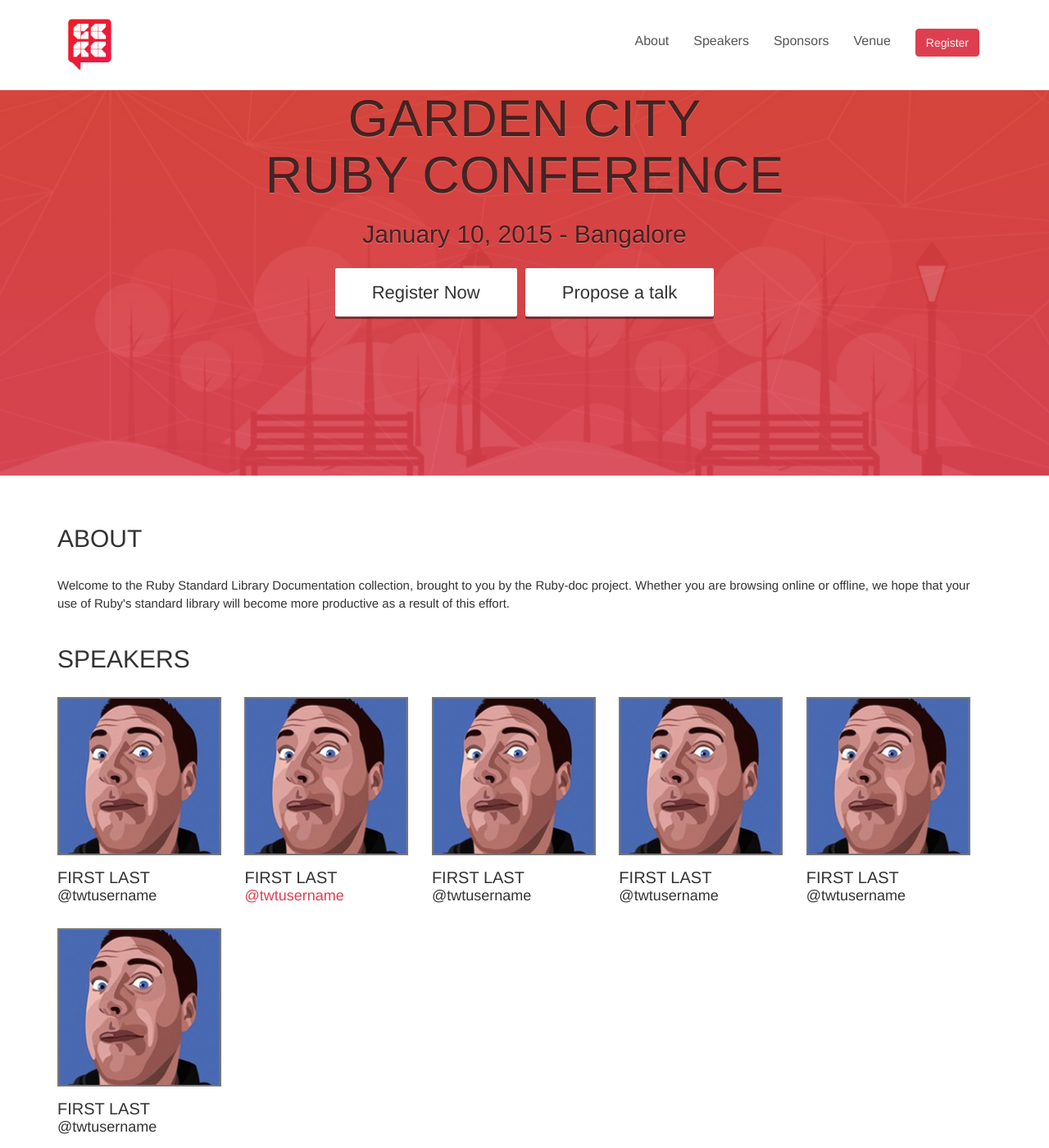
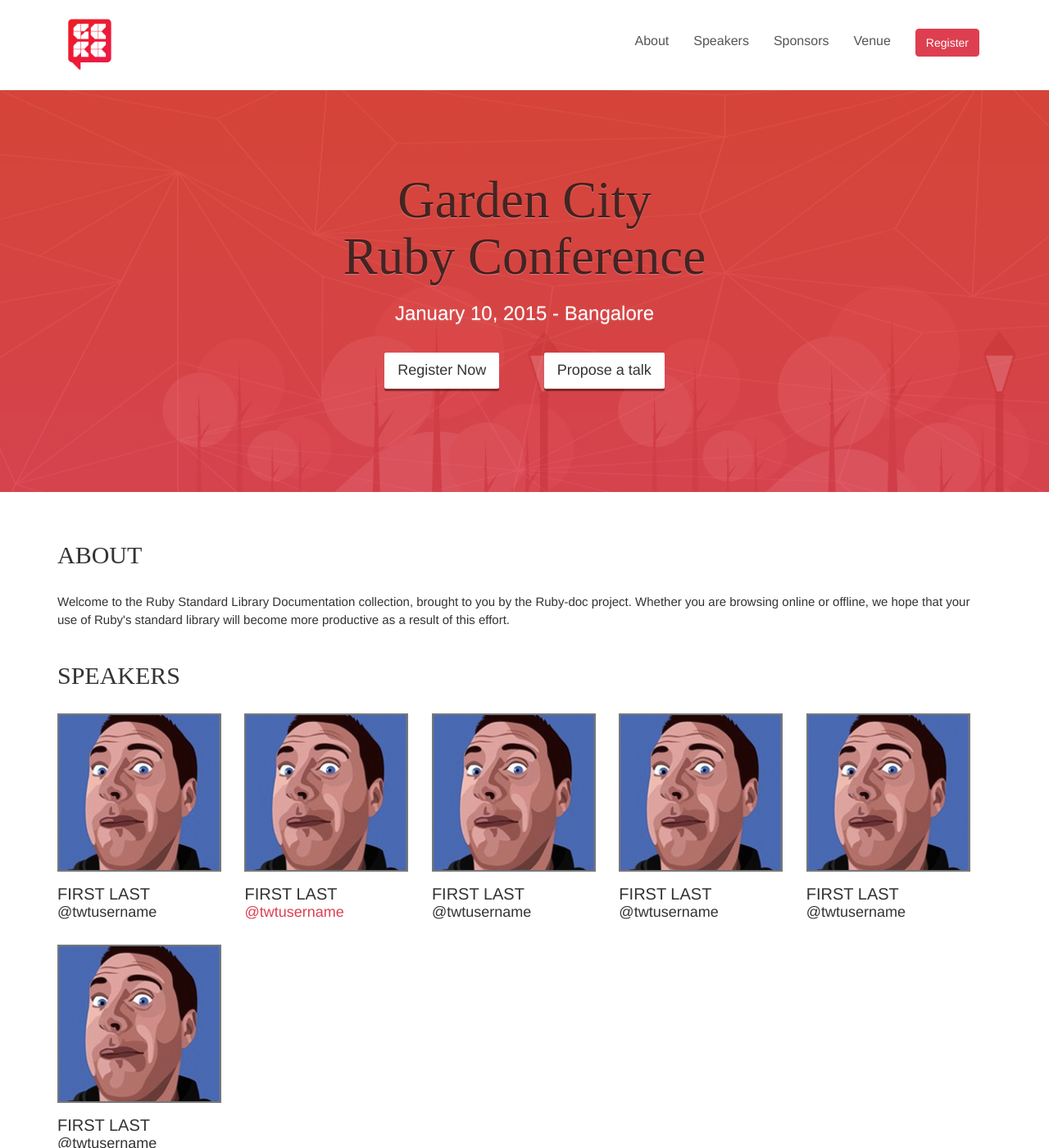
Before and after one commit to GardenCityRuby/GCRC2015, a Jekyll site: the page built from index.html, in a window 1280 px wide and 1400 px high. Shown: the whole window at 82% size. Built offline with Jekyll 4.4.1, drawn with Linux system fonts in a browser that asks for light colours.

Commit message:
Use Abril Fatface for headings
- Extract white buttons styles into a class
- Remove unused styles

```diff
--- a/css/styles.scss
+++ b/css/styles.scss
@@ -21,6 +21,10 @@ body {
   font-family: 'PT Sans', 'Helvetica';
   font-size: 16px;
 }
+
+h1, h2 { font-family: 'Abril Fatface'; }
+
+h1 { font-size: 2.5em; }
 
 .navbar-brand{
   padding: 15px;
@@ -54,34 +58,33 @@ body {
   }
 }
 
-.hero .jumbotron {
-  min-height: 580px;
+.hero {
+  margin-top: 100px;
+
+  .jumbotron {
+    background: url('../images/bg_hero.jpg');
+    min-height:500px;
     text-align: center;
     background-color: $brand-primary;
-  background: url('../images/bg_hero.jpg');
-  background-position: center;
     padding-top: 90px;
     padding-bottom: 90px;
+  }
 
-  h1,h2 {
+  h1, h2 {
     color: rgba(0, 0, 0, 0.7);
     text-shadow: 0 1px 1px rgba(255, 255, 255, 0.3);
   }
-  h1 {
-    text-transform: uppercase;
+
+  .date {
+    color: #fff;
+    text-shadow: 0 1px 1px rgba(255, 255, 255, 0.3);
+  }
 }
 
-  p {
-    margin-top: 20px;
-  }
-  .btn {
-    padding: 15px 45px;
-    font-size: 22px;
-    font-weight: 500;
+.btn-hero {
   box-shadow: 0 3px 0 rgba(0, 0, 0, 0.4);
   border: none;
-    margin: 5px;
-  }
+  margin: 25px;
 }
 
 
--- a/index.html
+++ b/index.html
@@ -38,8 +38,15 @@ layout: default
   <div class="jumbotron">
     <div class="container">
       <h1>Garden City<br>Ruby Conference</h1>
-      <h2>January 10, 2015 - Bangalore</h2>
-      <p><a class="btn btn-default btn-lg" href="#" role="button">Register Now</a><a class="btn btn-default btn-lg" href="#" role="button">Propose a talk</a></p>
+      <h3 class="date">
+        January 10, 2015 - Bangalore
+      </h3>
+      <a class="btn btn-hero btn-lg btn-default" href="#">
+        Register Now
+      </a>
+      <a class="btn btn-hero btn-lg btn-default" href="#">
+        Propose a talk
+      </a>
     </div>
   </div>
 </section>
```
Lines whose indentation alone changed are shown as unchanged.
